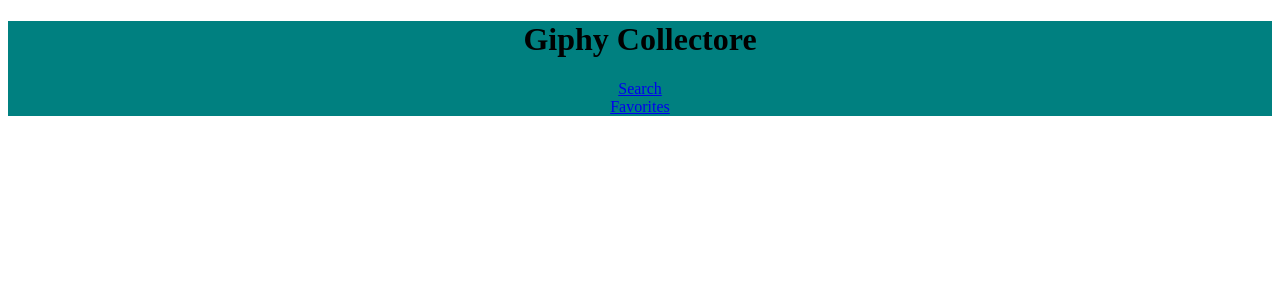
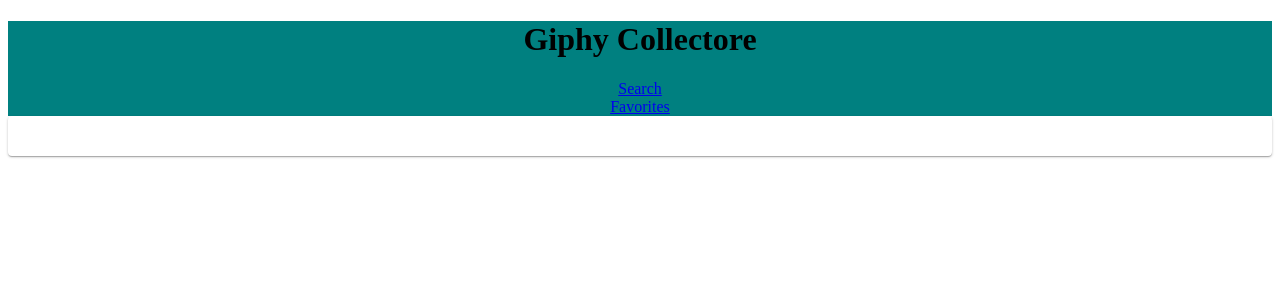
Before and after one commit to Klevennb/group-giphy-saga-project, a React (Create React App) app: page / in a window 1280 px wide. Shown: the top 300 px of the page. Built offline with nearby package versions, Linux system fonts and the light colour scheme.

Commit message:
updated favorite card

```diff
--- a/src/components/Favorites/Favorites.js
+++ b/src/components/Favorites/Favorites.js
@@ -35,11 +35,7 @@
                         );
                     })}
                     </Typography>
-                    <CardActions>
-                    <IconButton onClick="addToFavorite">
 
-                    </IconButton>
-                </CardActions>
             </Card>
         )
     }
--- a/src/components/Search/Search.js
+++ b/src/components/Search/Search.js
@@ -1,12 +1,29 @@
 import React, { Component } from 'react';
 import { connect } from 'react-redux';
 // import axios from 'axios';
+import Card from '@material-ui/core/Card';
+import CardActions from '@material-ui/core/CardActions';
+import { Typography } from '@material-ui/core';
+import IconButton from '@material-ui/core/IconButton';
+
 class Search extends Component {
     render() {
         return (
-            <div>
+            <Card>
+                    <Typography>
+                    {/* {JSON.stringify(this.props.reduxStore.favoriteList)} */}
+                    {/* {this.props.reduxStore.favoriteList.map((favorite)=> {
+                        return (
+                    <FavoriteItem key={favorite.id} favorite={favorite} />
+                        );
+                    })} */}
+                    </Typography>
+                    <CardActions>
+                    <IconButton onClick="addToFavorite">
 
-            </div>
+                    </IconButton>
+                </CardActions>
+            </Card>
         )
     }
 }
```
